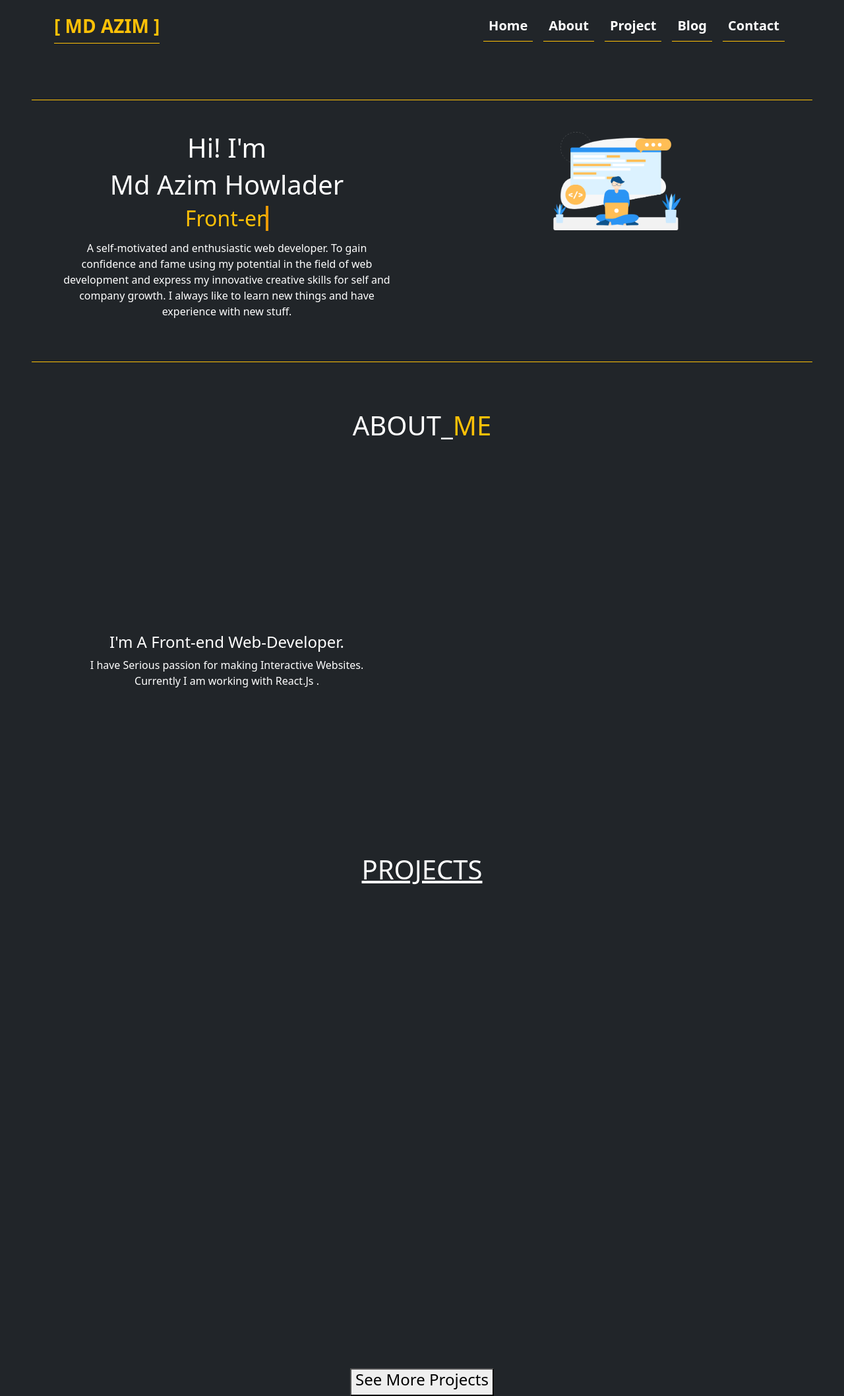
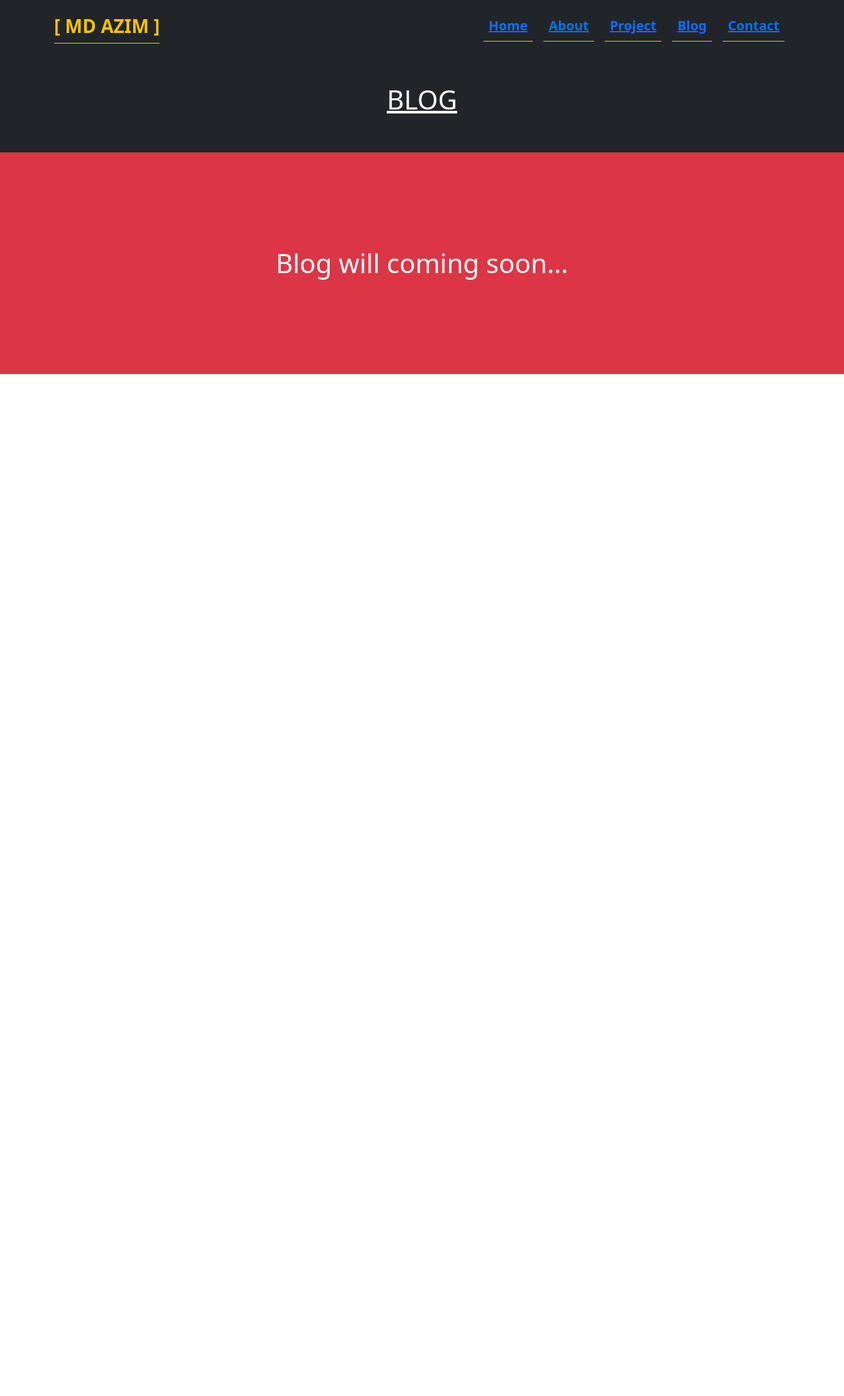
Before and after one commit to mdazim14/My-Protfolio, a React (Create React App) app: page /blog in a window 1280 px wide. Shown: the whole page at 66% size. After the commit the page ends 800 px from the top, so only its background shows below. Built offline with nearby package versions, Linux system fonts and the light colour scheme.

Commit message:
added router

```diff
--- a/package.json
+++ b/package.json
@@ -14,6 +14,7 @@
     "react-bootstrap": "^2.0.0-beta.6",
     "react-chartjs-2": "^3.0.4",
     "react-dom": "^17.0.2",
+    "react-router-dom": "^5.3.0",
     "react-scripts": "4.0.3",
     "web-vitals": "^1.1.2"
   },
--- a/src/App.js
+++ b/src/App.js
@@ -1,18 +1,54 @@
 import logo from './logo.svg';
 import './App.css';
 import 'bootstrap/dist/css/bootstrap.css';
-import Nav from './Components/Header/Navber';
-import Body1 from './Components/Body/Body1/Body1';
+import Navber from './Components/Header/Navber';
+// import Body1 from './Components/Body/Body1/Body1';
 import Body2 from './Components/Body/Body2/Body2';
 import Project from './Components/Projects/Project';
+import Blog from './Components/Blog/Blog';
+import {
+  BrowserRouter as Router,
+  Switch,
+  Route,
+  Link
+} from "react-router-dom";
+import Home from './Components/Home/Home';
+import Contact from './Components/Contact/Contact';
+
 
 function App() {
   return (
-    <div className="App">
-      <Nav></Nav>
-      <Body1></Body1>
-      <Body2></Body2>
-      <Project></Project>
+    <div>
+      <Navber></Navber>
+
+      <Router>
+
+        <Switch>
+          <Route exact path="/">
+            <Home></Home>
+          </Route>
+
+          <Route path="/about">
+            <Body2></Body2>
+          </Route>
+
+          <Route path="/project">
+            <Project></Project>
+          </Route>
+
+          <Route path="/blog">
+            <Blog></Blog>
+          </Route>
+
+          <Route path="/contact">
+            <Contact></Contact>
+          </Route>
+
+
+
+        </Switch>
+
+      </Router>
     </div>
   );
 }
--- /dev/null
+++ b/src/Components/Blog/Blog.js
@@ -0,0 +1,15 @@
+import React from 'react';
+
+const Blog = () => {
+    return (
+        <div className="bg-dark text-white">
+            <h1 className="p-5 text-center"> <u>BLOG</u> </h1>
+
+            <div className=" p-5 bg-danger text-center">
+                <h1 className="m-5 p-5">Blog will coming soon...</h1>
+            </div>
+        </div>
+    );
+};
+
+export default Blog;
--- /dev/null
+++ b/src/Components/Contact/Contact.js
@@ -0,0 +1,11 @@
+import React from 'react';
+
+const Contact = () => {
+    return (
+        <div className="bg-dark p-5 text-center text-white">
+            <h1 className="bg-danger p-5 m-5">Contact will coming soon...</h1>
+        </div>
+    );
+};
+
+export default Contact;
--- a/src/Components/Header/Navber.js
+++ b/src/Components/Header/Navber.js
@@ -1,5 +1,11 @@
 import React from 'react';
 import { Navbar, Container, Nav } from 'react-bootstrap';
+import {
+    BrowserRouter as Router,
+    Switch,
+    Route,
+    Link
+  } from "react-router-dom";
 
 const Navber = () => {
     return (
@@ -7,15 +13,15 @@ const Navber = () => {
 
             <Navbar className="fs-5 fw-bold text-white" collapseOnSelect expand="lg" bg="dark">
                 <Container>
-                    <Navbar.Brand className="fs-3 text-warning border-bottom border-warning" href="#home">[ MD AZIM ]</Navbar.Brand>
+                    <Navbar.Brand className="fs-3 text-warning border-bottom border-warning" href="/">[ MD AZIM ]</Navbar.Brand>
                     <Navbar.Toggle aria-controls="responsive-navbar-nav " />
                     <Navbar.Collapse id="responsive-navbar-nav ">
                         <Nav className="ms-auto fw-bold">
-                            <Nav className=" m-2 border-bottom border-warning p-2" href="#deets">Home</Nav>
-                            <Nav className=" m-2 border-bottom border-warning p-2" href="#deets">About</Nav>
-                            <Nav className=" m-2 border-bottom border-warning p-2" href="#deets">Project</Nav>
-                            <Nav className=" m-2 border-bottom border-warning p-2" href="#memes">Blog</Nav>
-                            <Nav className=" m-2 border-bottom border-warning p-2" href="#memes">Contact</Nav>
+                            <a className=" m-2 border-bottom border-warning p-2" href="/">Home</a>
+                            <a className=" m-2 border-bottom border-warning p-2" href="/about">About</a>
+                            <a className=" m-2 border-bottom border-warning p-2" href="/project">Project</a>
+                            <a className=" m-2 border-bottom border-warning p-2" href="/blog">Blog</a>
+                            <a className=" m-2 border-bottom border-warning p-2" href="/contact">Contact</a>
                         </Nav>
                     </Navbar.Collapse>
                 </Container>
--- /dev/null
+++ b/src/Components/Home/Home.js
@@ -0,0 +1,19 @@
+import React from 'react';
+import Body1 from '../Body/Body1/Body1';
+import Body2 from '../Body/Body2/Body2';
+import Project from '../Projects/Project';
+
+const Home = () => {
+    return (
+        <div>
+            <Body1></Body1>
+
+            <Body2></Body2>
+
+            <Project></Project>
+
+        </div>
+    );
+};
+
+export default Home;
--- a/src/Components/Projects/Project.js
+++ b/src/Components/Projects/Project.js
@@ -4,16 +4,30 @@ import AOS from 'aos';
 import 'aos/dist/aos.css';
 import ProjectModel from './ProjectModal';
 
+import { makeStyles } from '@material-ui/core/styles';
+
+
+const useStyles = makeStyles((theme) => ({
+    root: {
+        '& > *': {
+            margin: theme.spacing(1),
+        },
+    },
+}));
+
 const Project = () => {
     return (
         <div className="bg-dark pt-5 text-white">
-            <h1 style={{ textDecoration: "underline" }} className="">PROJECTS</h1>
+            <div className="text-center">
+            <h1><u>PROJECTS</u></h1>
+            </div>
             <div className="d-flex p-5 mt-5 justify-content-center">
-                <div data-aos="zoom-in-right" data-aos-duration="1000" className="m-2 col-3 "><ProjectCard1></ProjectCard1></div>
-                <div data-aos="zoom-in" data-aos-duration="1000" className="m-2 col-3 "><ProjectCard1></ProjectCard1></div>
-                <div data-aos="zoom-in-left" data-aos-duration="1000" className="m-2 col-3 "><ProjectCard1></ProjectCard1></div>
+                <div data-aos="zoom-in-right" data-aos-duration="1000" className="m-2 col-3  p-5 "><ProjectCard1></ProjectCard1></div>
+                <div data-aos="zoom-in" data-aos-duration="1000" className="m-2 col-3 p-5"><ProjectCard1></ProjectCard1></div>
+                <div data-aos="zoom-in-left" data-aos-duration="1000" className="m-2 col-3  p-5"><ProjectCard1></ProjectCard1></div>
             </div>
-            <ProjectModel className="p-2 border d-inline-block">See all projects</ProjectModel>
+            <ProjectModel></ProjectModel>
+
         </div>
     );
 };
--- a/src/Components/Projects/ProjectModal.js
+++ b/src/Components/Projects/ProjectModal.js
@@ -3,6 +3,8 @@ import { makeStyles } from '@material-ui/core/styles';
 import Modal from '@material-ui/core/Modal';
 import Backdrop from '@material-ui/core/Backdrop';
 import Fade from '@material-ui/core/Fade';
+
+import Button from '@material-ui/core/Button';
 
 const useStyles = makeStyles((theme) => ({
   modal: {
@@ -31,10 +33,12 @@ export default function TransitionsModal() {
   };
 
   return (
-    <div>
-      <button type="button" onClick={handleOpen}>
-       <h4> See More Projects</h4>
-      </button>
+    <div >
+      <div className="text-center">
+      <Button className="m-5" type="button" onClick={handleOpen} variant="outlined" color="secondary">
+            See all projects
+      </Button>
+      </div>
       <Modal
         aria-labelledby="transition-modal-title"
         aria-describedby="transition-modal-description"
@@ -49,16 +53,16 @@ export default function TransitionsModal() {
       >
         <Fade in={open}>
           <div className={classes.paper}>
-            <h1 className="text-center border">ALL PROJECTS</h1>
+            <h1 className="text-center  border">ALL PROJECTS</h1>
             <div className="d-flex p-5 justify-content-center">
 
-              <div className="m-3 p-3 border">
+              <div className="m-3 col-4 p-3 border">
                 <h1>box1</h1>
               </div>
-              <div className="m-3 p-3 border">
+              <div className="m-3 col-4  p-3 border">
                 <h1>box2</h1>
               </div>
-              <div className="m-3 p-3 border">
+              <div className="m-3 col-4  p-3 border">
                 <h1>box3</h1>
               </div>
 
```
Also changed, not shown: 1 other file (tests, documents, lock files or other folders).
